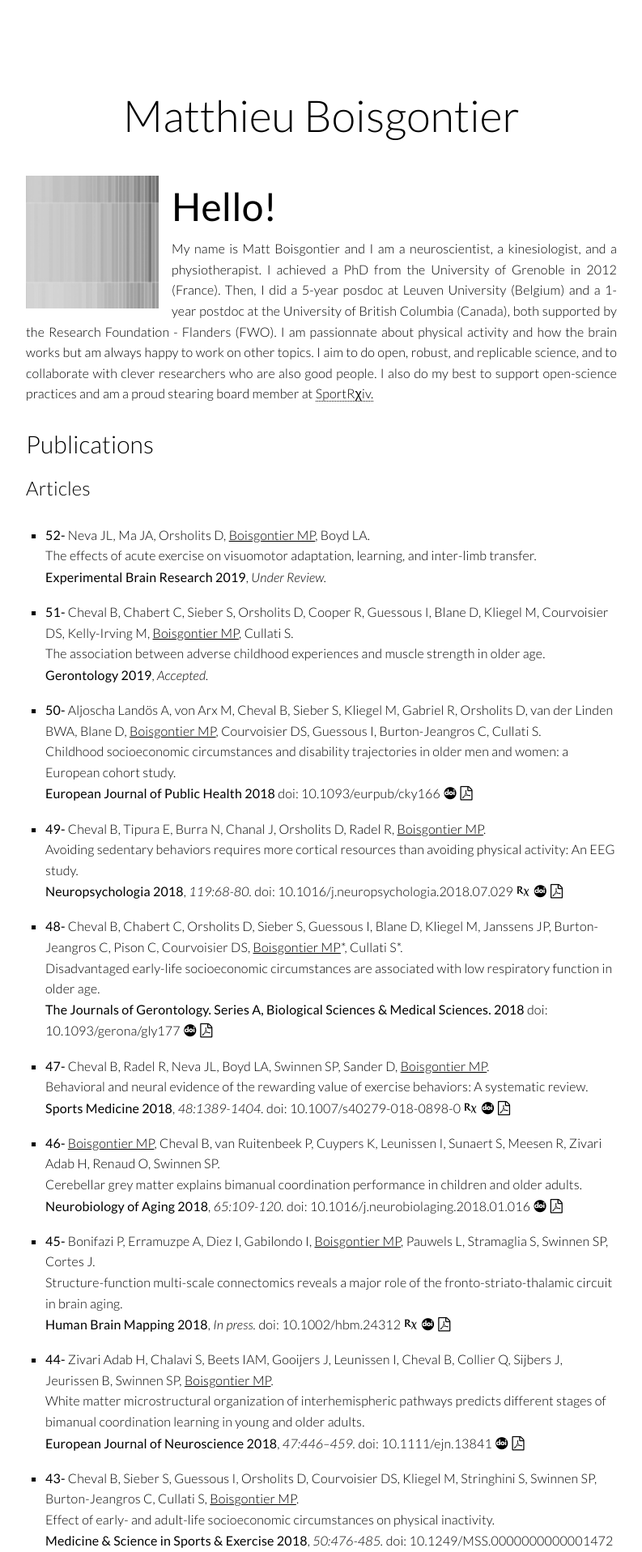
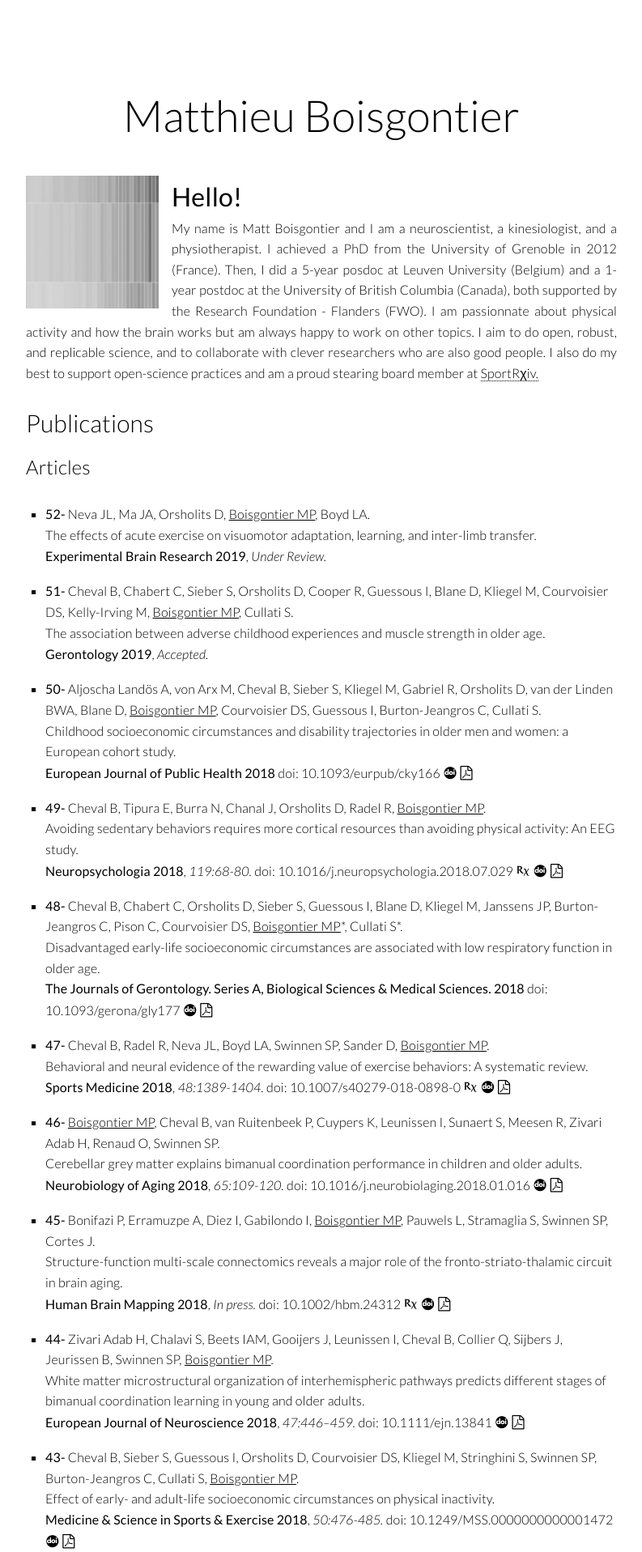
Before and after one commit to matthieuboisgontier/matthieuboisgontier.github.io, a Jekyll site: the page built from index.html, in a window 1280 px wide. Shown: the top 1917 px of the page at 81% size, without its empty margins (243-1036 px from the left). Built offline with Jekyll 4.4.1, drawn with Linux system fonts in a browser that asks for light colours; nearby versions of some CDN libraries; some web fonts are replaced; a script that is not in the unit is left out; comment, search, counter and statistics services are not loaded.

Commit message:
Update me.html

```diff
--- a/_includes/me.html
+++ b/_includes/me.html
@@ -1,6 +1,6 @@
 <p> <img src="/images/favicons/mstile-144x144.png">
   <p>
-    <b><font size="7">Hello!</font></b><br/>
+    <b><font size="6">Hello!</font></b><br/>
     My name is Matt Boisgontier and I am a neuroscientist, a kinesiologist, and a physiotherapist.
     I achieved a PhD from the University of Grenoble in 2012 (France).
     Then, I did a 5-year posdoc at Leuven University (Belgium) and a 1-year postdoc at the University of British Columbia (Canada), both supported by the Research Foundation - Flanders (FWO).
```
